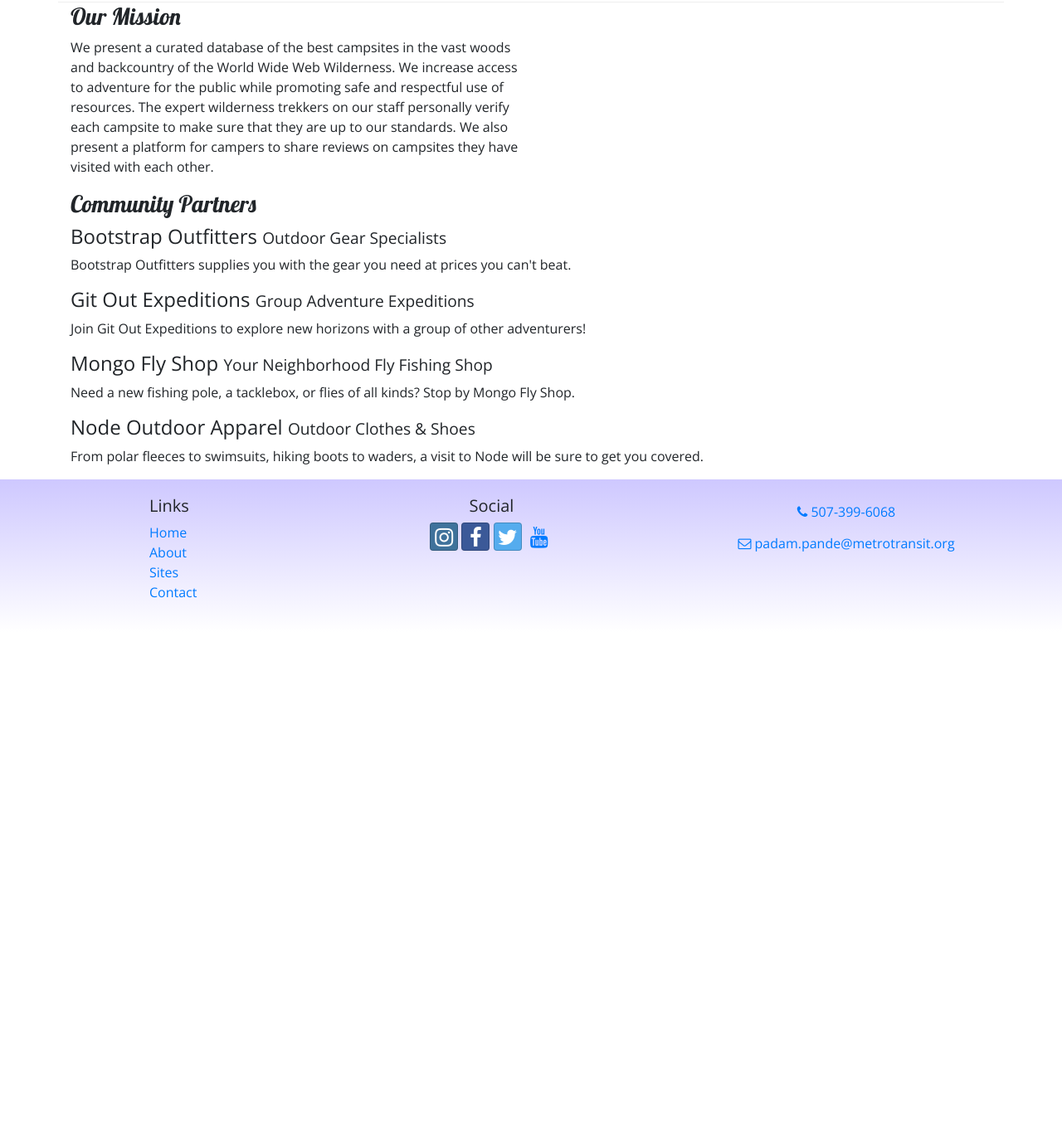
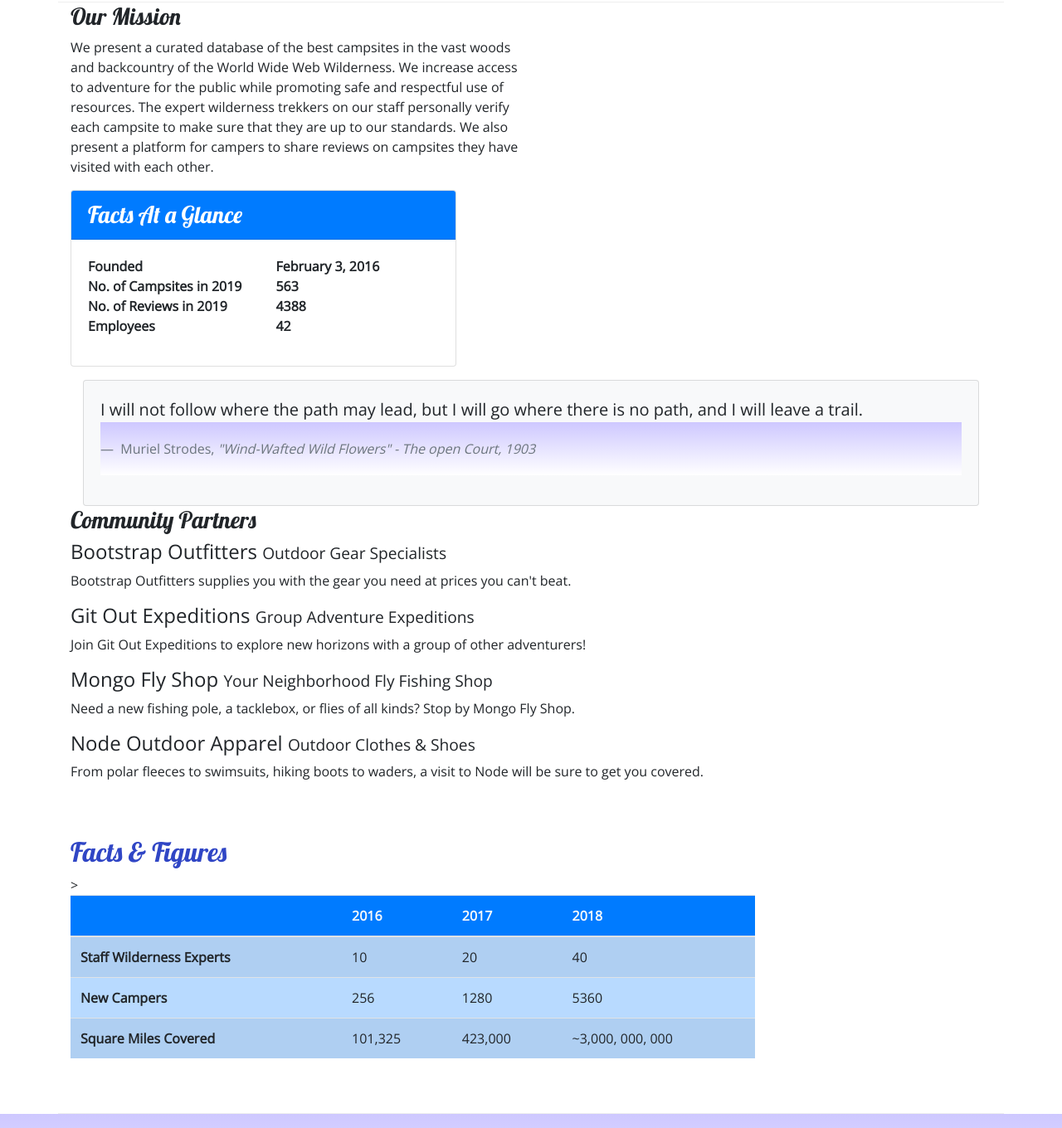
Before and after one commit to Pandepadam/nucampsite0518, a website: page aboutus.html in a window 1280 px wide. Shown: the part 479-1839 px from the top of the page at 83% size. Before the commit the page ends 1241 px from the top, so only its background shows below. Drawn offline with nearby package versions, Linux system fonts and the light colour scheme.

Commit message:
Table and card

```diff
--- a/aboutus.html
+++ b/aboutus.html
@@ -71,6 +71,35 @@
                 <h3>Our Mission</h3>
                 <p>We present a curated database of the best campsites in the vast woods and backcountry of the World Wide Web Wilderness. We increase access to adventure for the public while promoting safe and respectful use of resources. The expert wilderness trekkers on our staff personally verify each campsite to make sure that they are up to our standards. We also present a platform for campers to share reviews on campsites they have visited with each other.</p>
             </div>
+            <div>
+                <div class="col-sm-6">
+                    <div class="card">
+                        <h3 class="card-header bg-primary text-white">Facts At a Glance</h3>
+                        <div class="card-body">
+                            <dl class="row">
+                                <dt class="col-6">Founded</dt>
+                                <dt class="col-6">February 3, 2016</dt>
+                                <dt class="col-6">No. of Campsites in 2019</dt>
+                                <dt class="col-6">563</dt>
+                                <dt class="col-6">No. of Reviews in 2019</dt>
+                                <dt class="col-6">4388</dt>
+                                <dt class="col-6">Employees</dt>
+                                <dt class="col-6">42</dt>
+                            </dl>
+                        </div>
+                    </div>
+                </div>
+            </div>
+        </div>
+        <div class="col">
+            <div class="card bg-light mt-3">
+                <blockquote class="blockquote card-body">
+                    <p class="mb-0"> I will not follow where the path may lead, but I will go where there is no path, and I will leave a trail. </p>
+                    <footer class="blockquote-footer"> Muriel Strodes,
+                        <cite title="source Title"> "Wind-Wafted Wild Flowers" - The open Court, 1903</cite>
+                    </footer>
+                </blockquote>
+            </div>
         </div>
 
         <div class="row">
@@ -86,9 +115,47 @@
                 <p class="d-none d-sm-block">From polar fleeces to swimsuits, hiking boots to waders, a visit to Node will be sure to get you covered.</p>
             </div>
         </div>
+
+        <div class="row row-content">
+            <div class="col-sm-9">
+                <h2> Facts &amp; Figures </h2>
+                <div class="table-repsonsive">
+                    <table class="table table-striped">
+                        <thead>>
+                            <tr class="bg-primary text-light">
+                                <th> </th>
+                                <th> 2016 </th>
+                                <th> 2017 </th>
+                                <th> 2018 </th>
+                            </tr>
+                        <tbody class="table-primary">
+                            <tr>
+                                <th> Staff Wilderness Experts </th>
+                                <td> 10 </td>
+                                <td> 20 </td>
+                                <td> 40 </td>
+                            </tr>
+                            <tr>
+                                <th> New Campers </th>
+                                <td> 256 </td>
+                                <td> 1280 </td>
+                                <td> 5360 </td>
+                            </tr>
+                            <tr>
+                                <th> Square Miles Covered</th>
+                                <td> 101,325 </td>
+                                <td> 423,000 </td>
+                                <td> ~3,000, 000, 000 </td>
+                            </tr>
+                        </tbody>
+                        </thead>
+                    </table>
+                </div>
+            </div>
+        </div>
     </div>
 
-    <footer>
+    <footer class="site-footer">
         <div class="container">
             <div class="row">
                 <div class="col-4 col-sm-2 offset-1">
--- a/css/styles.css
+++ b/css/styles.css
@@ -36,5 +36,9 @@ footer {
 
 .navbar {
     background-color: #901CAD;
+}
 
+.site-footer{
+    background-image: linear-gradient(#CEC8FF, white);
+    padding: 20px 0;
 }
```
